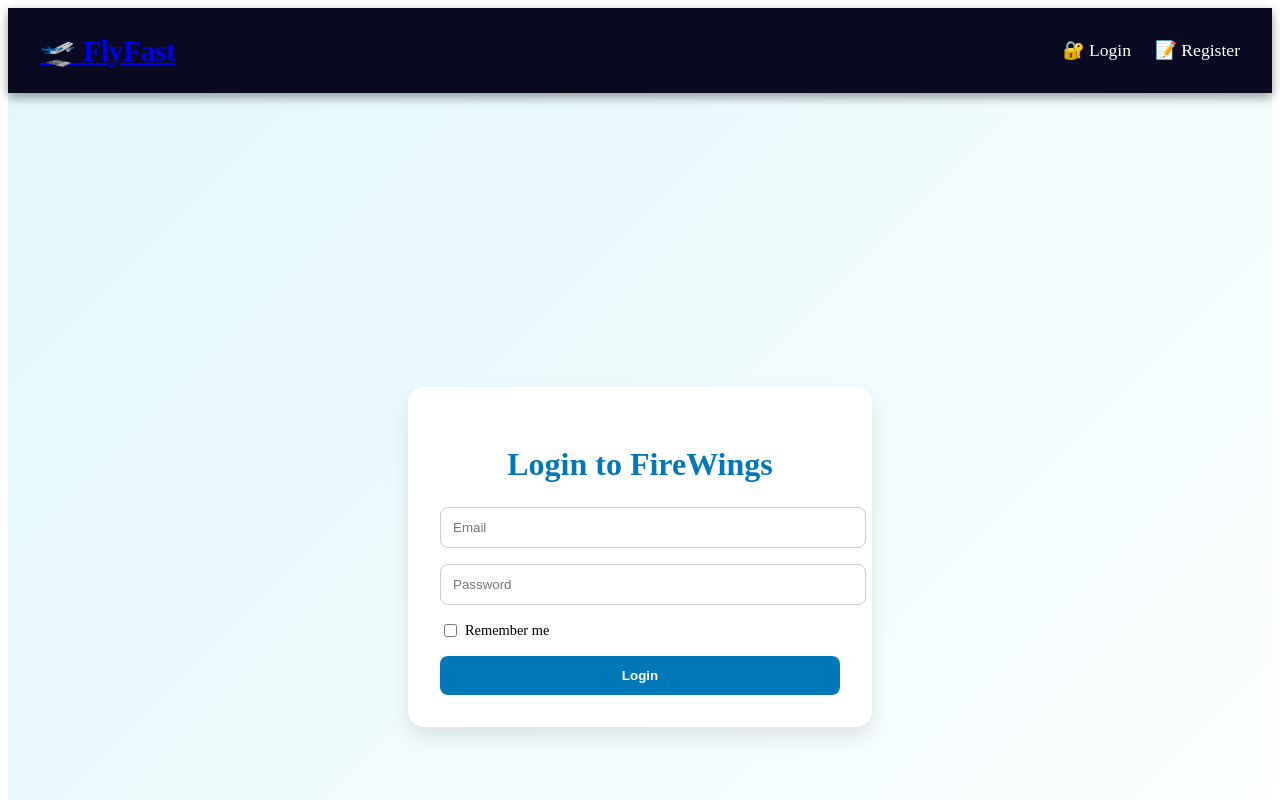
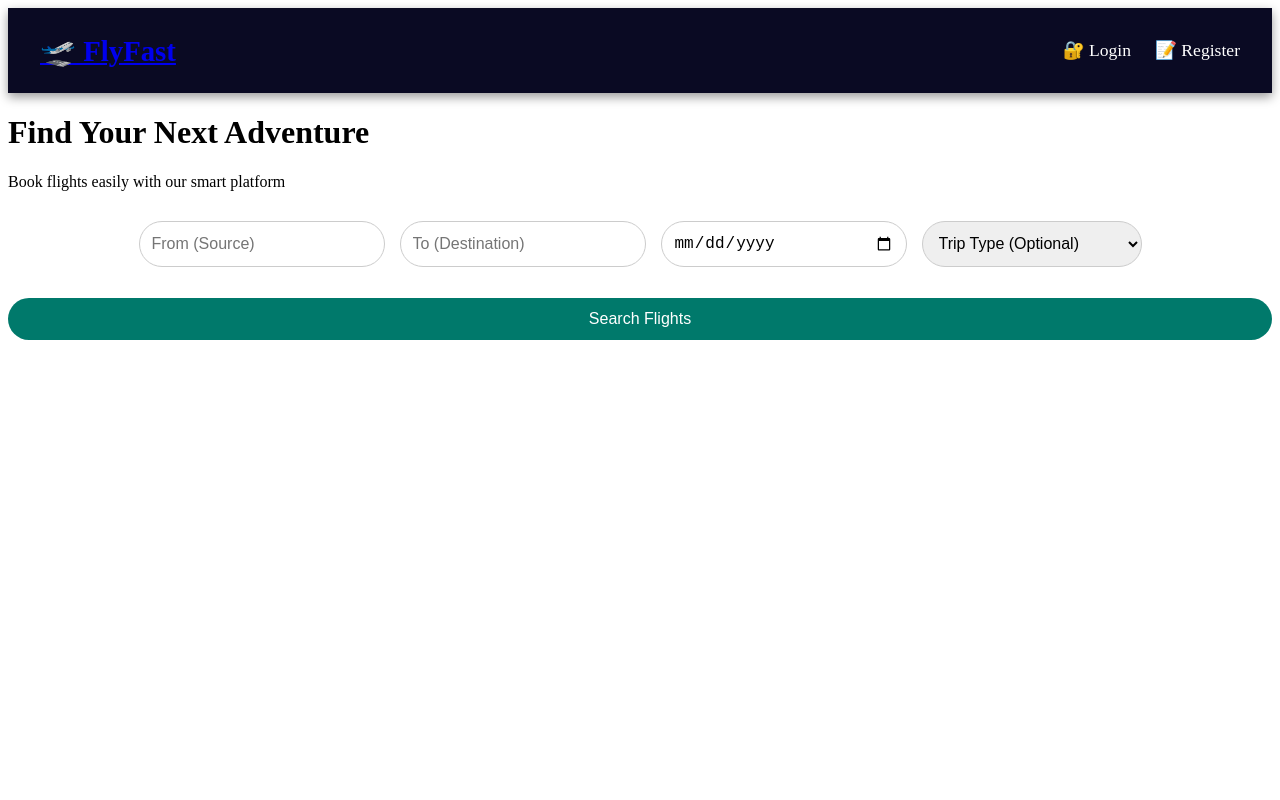
Before and after one commit to sheik-irfan/new_frontend, a React (Create React App) app: page / in a window 1280 px wide. Before the commit this address led to /login. Shown: the top 800 px of the page. Built offline with nearby package versions, Linux system fonts and the light colour scheme.

Commit message:
update login,Admin dash board,home

```diff
--- a/src/App.js
+++ b/src/App.js
@@ -1,78 +1,93 @@
-import React, { useState } from "react";
-import { BrowserRouter as Router, Routes, Route, Navigate } from "react-router-dom";
-
+// src/App.js
+import React, { useEffect, useState } from "react";
+import { BrowserRouter as Router, Routes, Route } from "react-router-dom";
+import Dashboard from "./pages/Dashboard";
 import LoginPage from "./pages/LoginPage";
-import Dashboard from "./pages/Dashboard";
-import AdminDashboard from "./pages/AdminDashboard";
-import Airports from "./pages/Airports";
-import Airplanes from "./pages/Airplanes";
-import Wallet from "./pages/Wallet";
-import FlightPage from "./pages/FlightPage";
-import BookingHistoryPage from "./pages/BookingHistoryPage";
 import Navbar from "./components/Navbar";
 import HomePage from "./pages/HomePage";
 import RegisterPage from "./pages/RegisterPage";
+import Wallet from "./pages/Wallet";
+import FlightPage from "./pages/FlightPage";
+import Airplanes from "./pages/Airplanes";
+import Airports from "./pages/Airports";
+import BookingHistoryPage from "./pages/BookingHistoryPage";
+import AdminDashboard from "./pages/AdminDashboard";
 
-import 'animate.css';
+import "animate.css";
 import { ToastContainer } from "react-toastify";
-import 'react-toastify/dist/ReactToastify.css';
+import "react-toastify/dist/ReactToastify.css";
 
 function App() {
-  const [token, setToken] = useState(localStorage.getItem("token") || "");
-  const [user, setUser] = useState(() => {
-    const storedUser = localStorage.getItem("user");
-    return storedUser ? JSON.parse(storedUser) : null;
-  });
+  const [user, setUser] = useState(null);
+  const [token, setToken] = useState(null);
+  const [loading, setLoading] = useState(true);
 
-  const handleLogin = (userData, token) => {
-    setUser(userData);
-    setToken(token);
+  // Load token/user from localStorage or sessionStorage
+  useEffect(() => {
+    const storedToken = localStorage.getItem("token") || sessionStorage.getItem("token");
+    const storedUser = localStorage.getItem("user") || sessionStorage.getItem("user");
+
+    if (storedToken && storedUser) {
+      setToken(storedToken);
+      setUser(JSON.parse(storedUser));
+    }
+
+    setLoading(false);
+  }, []);
+
+  // When user logs in
+  const handleLogin = (receivedToken, receivedUser) => {
+    setToken(receivedToken);
+    setUser(receivedUser);
   };
 
   const handleLogout = () => {
+    localStorage.clear();
+    sessionStorage.clear();
     setUser(null);
-    setToken("");
-    localStorage.clear();
+    setToken(null);
   };
+
+  // Show loading indicator while checking auth
+  if (loading) return <div>Loading...</div>;
 
   return (
     <Router>
       <Navbar user={user} onLogout={handleLogout} />
       <ToastContainer />
       <Routes>
-        <Route
-          path="/"
-          element={
-            user
-              ? user.userRole === "ADMIN"
-                ? <Navigate to="/admin" />
-                : <Navigate to="/dashboard" />
-              : <Navigate to="/login" />
-          }
-        />
+        <Route path="/" element={<HomePage />} />
         <Route path="/login" element={<LoginPage onLogin={handleLogin} />} />
         <Route path="/register" element={<RegisterPage />} />
-        <Route path="/home" element={<HomePage />} />
+
+        {/* Role-based Routing */}
         <Route
           path="/dashboard"
           element={
-            user?.userRole === "CUSTOMER"
-              ? <Dashboard token={token} userId={user.userId} onLogout={handleLogout} />
-              : <Navigate to="/login" />
+            user?.userRole === "CUSTOMER" ? (
+              <Dashboard token={token} userId={user.userId} userRole={user.userRole} onLogout={handleLogout} />
+            ) : (
+              <p className="animate__animated animate__shakeX">Access Denied</p>
+            )
           }
         />
+
         <Route
           path="/admin"
           element={
-            user?.userRole === "ADMIN"
-              ? <AdminDashboard token={token} userRole={user.userRole} />
-              : <Navigate to="/login" />
+            user?.userRole === "ADMIN" ? (
+              <AdminDashboard token={token} userId={user.userId} />
+            ) : (
+              <p className="animate__animated animate__shakeX">Access Denied</p>
+            )
           }
         />
-        <Route path="/flights" element={<FlightPage token={token} userId={user?.userId} />} />
+
+        {/* Shared pages */}
+        <Route path="/wallet" element={<Wallet token={token} userId={user?.userId} />} />
         <Route path="/airports" element={<Airports token={token} />} />
         <Route path="/airplanes" element={<Airplanes token={token} />} />
-        <Route path="/wallet" element={<Wallet token={token} userId={user?.userId} />} />
+        <Route path="/flights" element={<FlightPage token={token} userId={user?.userId} />} />
         <Route path="/bookings" element={<BookingHistoryPage token={token} userId={user?.userId} />} />
       </Routes>
     </Router>
--- a/src/pages/LoginPage.js
+++ b/src/pages/LoginPage.js
@@ -1,22 +1,22 @@
+// src/pages/LoginPage.js
 import React, { useState } from "react";
 import axios from "axios";
 import { useNavigate } from "react-router-dom";
-import { toast } from "react-toastify";
-import "../styles/LoginPage.css";
+import "../styles/LoginPage.css"; // optional CSS
+import "animate.css";
 
 const API_URL = "http://localhost:1212/api";
 
 const LoginPage = ({ onLogin }) => {
   const [userEmail, setUserEmail] = useState("");
   const [userPassword, setUserPassword] = useState("");
-  const [remember, setRemember] = useState(false);
-  const [loading, setLoading] = useState(false);
-
+  const [rememberMe, setRememberMe] = useState(false);
+  const [error, setError] = useState("");
   const navigate = useNavigate();
 
   const handleLogin = async (e) => {
     e.preventDefault();
-    setLoading(true);
+    setError("");
 
     try {
       const res = await axios.post(`${API_URL}/login`, {
@@ -24,35 +24,44 @@ const LoginPage = ({ onLogin }) => {
         userPassword,
       });
 
-      const { token, role, userId } = res.data;
-      const user = { userEmail, userRole: role, userId };
+      const { token, role, id } = res.data;
 
-      if (remember) {
+      const user = {
+        userEmail,
+        userRole: role,
+        userId: id,
+      };
+
+      // Save to local or session storage
+      if (rememberMe) {
         localStorage.setItem("token", token);
         localStorage.setItem("user", JSON.stringify(user));
+      } else {
+        sessionStorage.setItem("token", token);
+        sessionStorage.setItem("user", JSON.stringify(user));
       }
 
-      onLogin(user, token);
-      toast.success("Login successful!", { position: "top-center" });
+      // 🔁 Correct parameter order: token, then user
+      onLogin(token, user);
 
+      // Navigate to respective dashboard
       if (role === "CUSTOMER") {
         navigate("/dashboard");
       } else if (role === "ADMIN") {
         navigate("/admin");
       } else {
-        toast.error("Unsupported role");
+        setError("Access denied: Unrecognized role.");
       }
     } catch (err) {
-      toast.error("Invalid credentials");
-    } finally {
-      setLoading(false);
+      console.error("Login error:", err);
+      setError("❌ Invalid email or password.");
     }
   };
 
   return (
-    <div className="login-container animate__animated animate__fadeIn">
-      <form className="login-form" onSubmit={handleLogin}>
-        <h2>Login to FireWings</h2>
+    <div className="auth-container animate__animated animate__fadeIn">
+      <h2 className="animate__animated animate__fadeInDown">Login</h2>
+      <form onSubmit={handleLogin} className="login-form">
         <input
           type="email"
           placeholder="Email"
@@ -67,17 +76,18 @@ const LoginPage = ({ onLogin }) => {
           onChange={(e) => setUserPassword(e.target.value)}
           required
         />
-        <label className="remember-label">
+        <label className="remember-me">
           <input
             type="checkbox"
-            checked={remember}
-            onChange={() => setRemember(!remember)}
+            checked={rememberMe}
+            onChange={(e) => setRememberMe(e.target.checked)}
           />
           Remember me
         </label>
-        <button type="submit" disabled={loading}>
-          {loading ? "Logging in..." : "Login"}
+        <button type="submit" className="btn-login">
+          Login
         </button>
+        {error && <p className="error animate__animated animate__shakeX">{error}</p>}
       </form>
     </div>
   );
```
